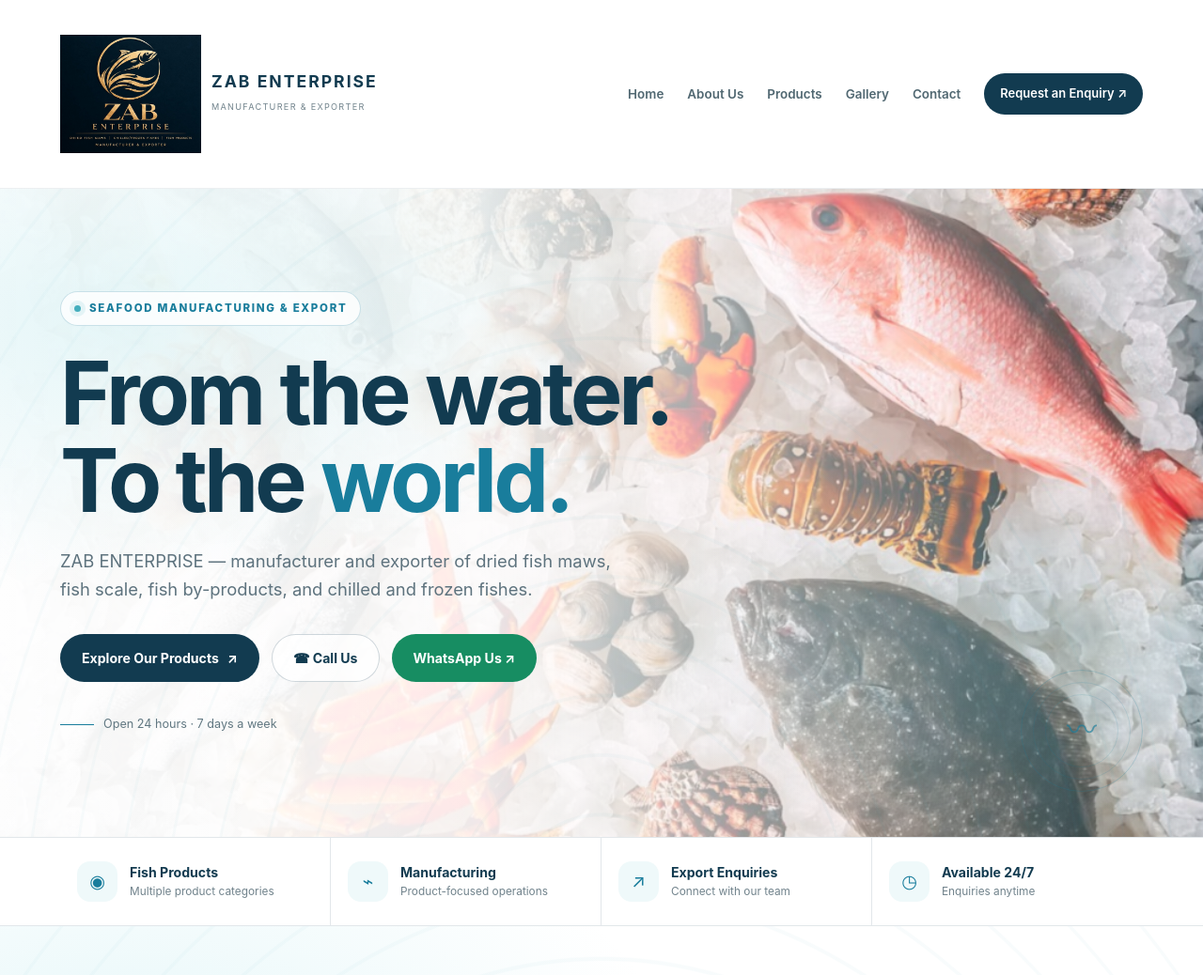
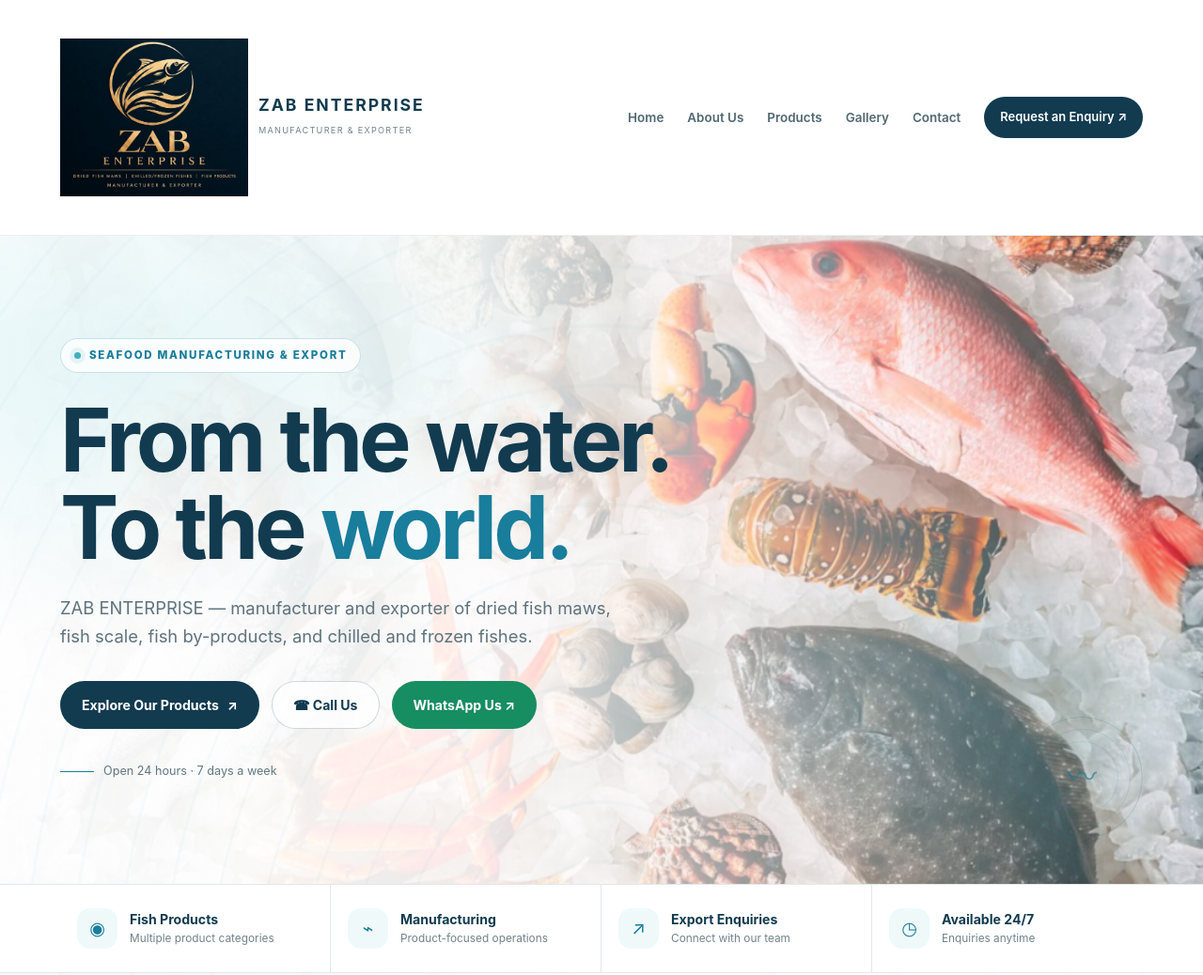
Before and after one commit to amranadam274/fishexport, a plain HTML site: page index.html in a window 1280 px wide. Shown: the top 1038 px of the page at 94% size. Drawn offline with Linux system fonts and the light colour scheme.

Commit message:
Update index.html

```diff
--- a/index.html
+++ b/index.html
@@ -146,7 +146,7 @@ header.scrolled{box-shadow:0 8px 30px rgba(18,59,80,.07)}
   justify-content:space-between;gap:22px
 }
 .brand{display:flex;align-items:center;gap:11px;flex-shrink:0}
-.brand img{width:150px;height:200px;object-fit:contain;mix-blend-mode:multiply}
+.brand img{width:200px;height:250px;object-fit:contain;mix-blend-mode:multiply}
 .brand-copy strong{
   display:block;color:var(--navy);font-size:1.1rem;
   letter-spacing:2px;line-height:1.25
```
